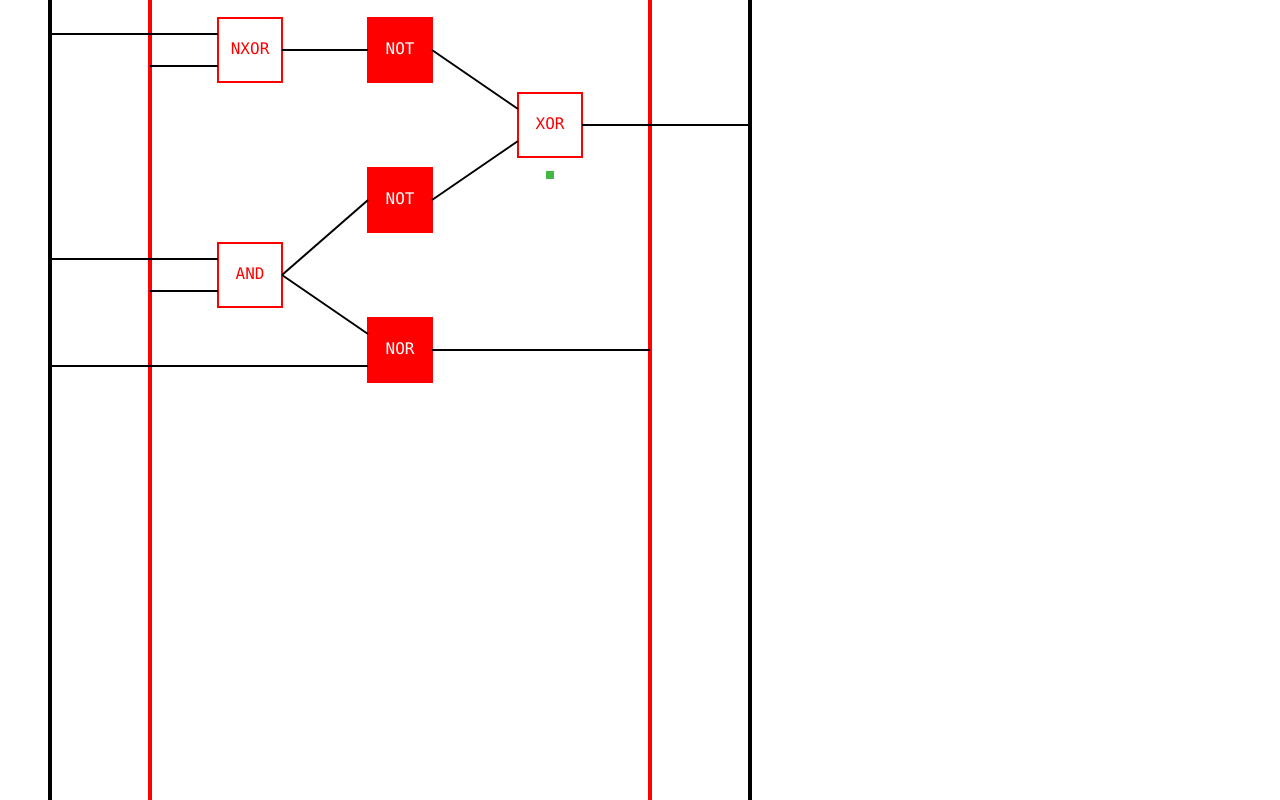
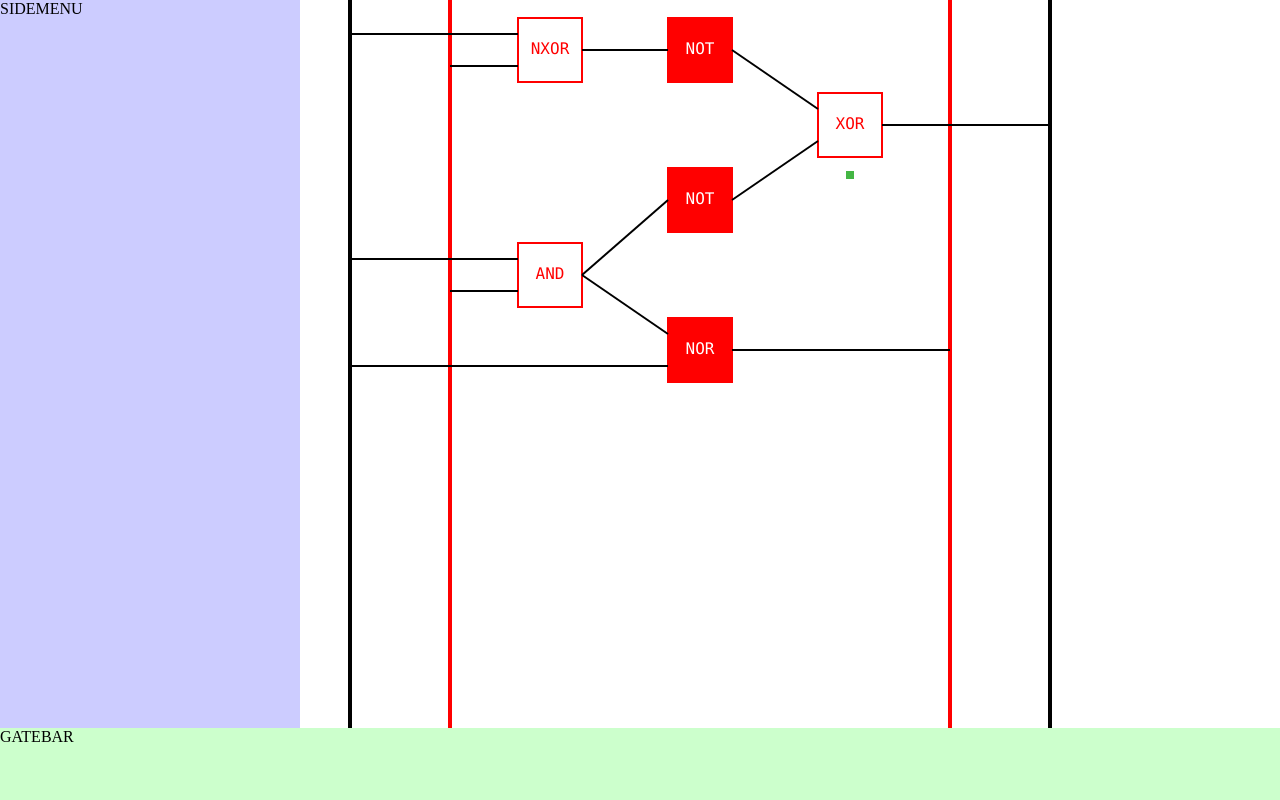
Before and after one commit to JaPNaA/logiccator, a plain HTML site: page index.html in a window 1280 px wide. Drawn offline with Linux system fonts and the light colour scheme.

Commit message:
bulid frame of ui layout

```diff
--- a/css/index.css
+++ b/css/index.css
@@ -1,7 +1,11 @@
-canvas {
-    position: fixed;
+body {
+    margin: 0;
+}
+
+.canvas {
+    /* position: fixed;
     top: 0;
-    left: 0;
+    left: 0; */
     width: 100%;
     height: 100%;
 }
@@ -29,3 +33,30 @@ canvas {
 .comment.hidden {
     display: none;
 }
+
+.main {
+    width: 100%;
+    height: 100%;
+
+    display: grid;
+    grid-template-areas:
+        "sideMenu canvasP"
+        "gateBar gateBar";
+    grid-template-columns: 300px 1fr;
+    grid-template-rows: 3fr 72px;
+}
+
+.canvasP {
+    grid-area: canvasP;
+    background-color: #ffffff;
+}
+
+.gateBar {
+    grid-area: gateBar;
+    background-color: #ccffcc;
+}
+
+.sideMenu {
+    grid-area: sideMenu;
+    background-color: #ccccff;
+}
--- a/index.html
+++ b/index.html
@@ -9,7 +9,6 @@
     <title>Logiccator</title>
 </head>
 <body>
-    <canvas id="c"></canvas>
     <script src="js/index.js" type="module"></script>
 </body>
 </html>
--- a/js/app.js
+++ b/js/app.js
@@ -7,7 +7,7 @@ class App {
          * @type {HTMLCanvasElement}
          */
         // @ts-ignore
-        this.canvas = document.getElementById("c");
+        this.canvas = document.createElement("canvas");
 
         /**
          * 2D rendering context of this.canvas
@@ -37,6 +37,18 @@ class App {
          */
         this.circuit = new Circuit(this);
 
+        /**
+         * Element
+         * @type {HTMLElement}
+         */
+        this.elm = document.createElement("div");
+
+        this.elms = {
+            canvasP: document.createElement("div"),
+            gateBar: document.createElement("div"),
+            sideMenu: document.createElement("div")
+        };
+
         this.mouseX = 0;
         this.mouseY = 0;
 
@@ -44,6 +56,26 @@ class App {
     }
 
     setup() {
+        // setup elements
+        // -----------------------------------------------------------------------------
+        this.canvas.classList.add("canvas");
+
+        this.elms.canvasP.classList.add("canvasP");
+        this.elms.canvasP.appendChild(this.canvas);
+
+        this.elms.gateBar.classList.add("gateBar");
+        this.elms.gateBar.innerText = "GATEBAR";
+
+        this.elms.sideMenu.classList.add("sideMenu");
+        this.elms.sideMenu.innerText = "SIDEMENU";
+
+        this.elm.classList.add("main");
+        this.elm.appendChild(this.elms.canvasP);
+        this.elm.appendChild(this.elms.gateBar);
+        this.elm.appendChild(this.elms.sideMenu);
+
+        document.body.appendChild(this.elm);
+
         // register events
         // -----------------------------------------------------------------------------
         addEventListener("resize", this.resizeHandler.bind(this));
@@ -97,8 +129,8 @@ class App {
      * Resizes the canvas (#c) to the max
      */
     resizeHandler() {
-        this.canvas.width = window.innerWidth;
-        this.canvas.height = window.innerHeight;
+        this.canvas.width = this.elms.canvasP.clientWidth;
+        this.canvas.height = this.elms.canvasP.clientHeight;
         this.shouldRender = true;
     }
 
```
